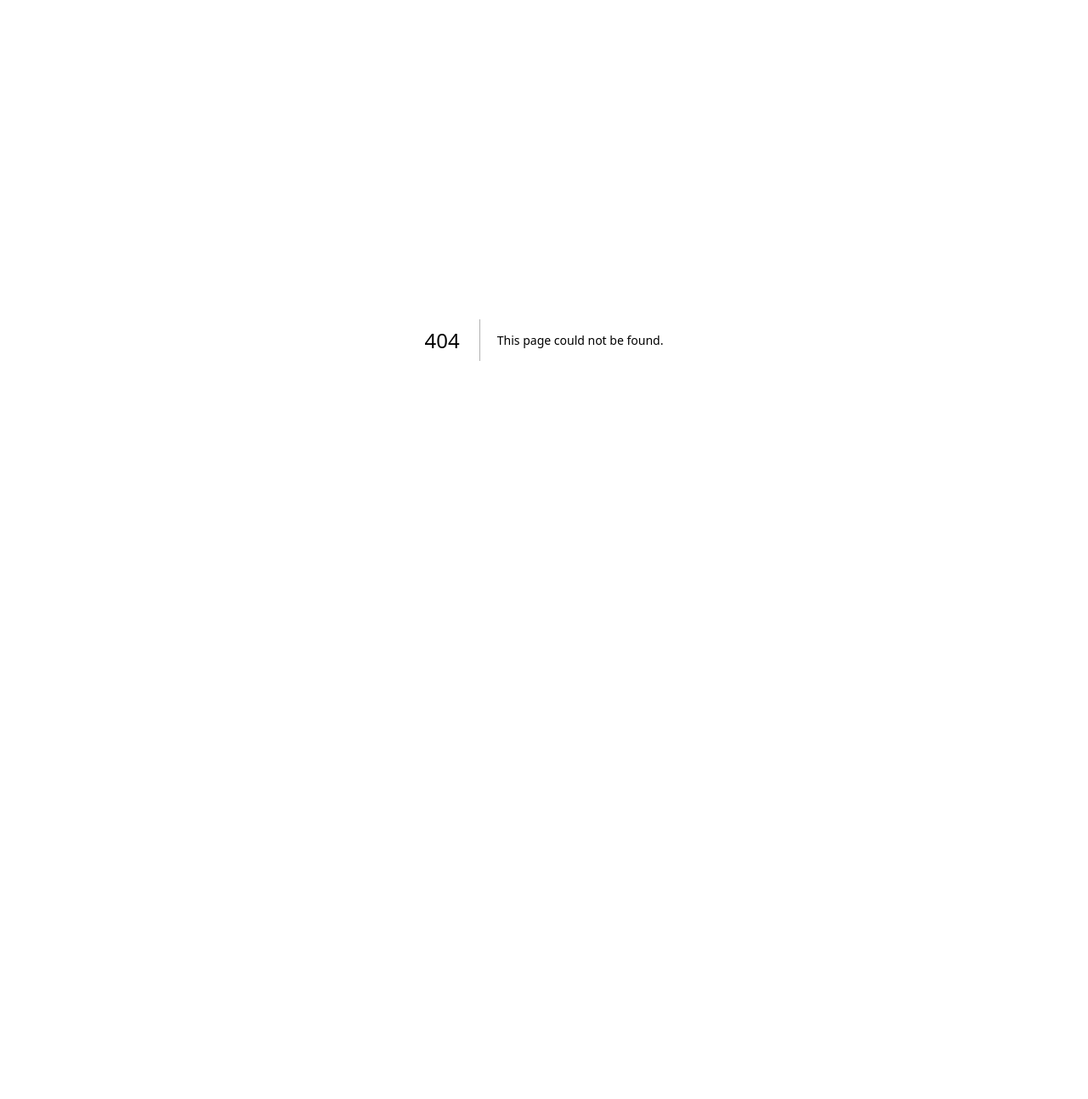
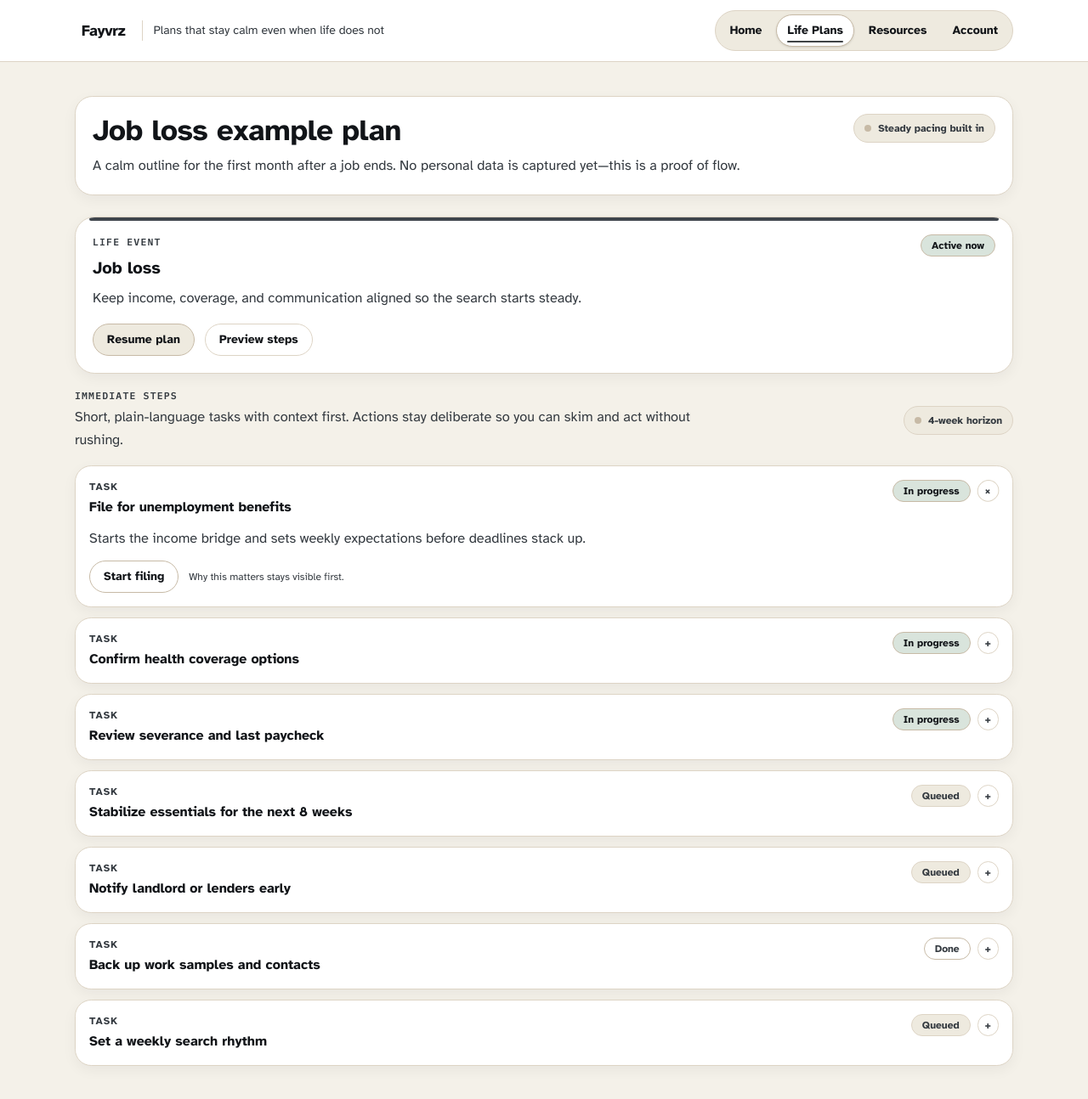
Before and after one commit to bigwest1/fayvrz_rep, a Next.js app: page /life-plans/example in a window 1280 px wide. Before the commit this address had no page. Shown: the top 1294 px of the page at 85% size. Before the commit the page ends 800 px from the top, so only its background shows below. Built offline with nearby package versions, Linux system fonts and the light colour scheme.

Commit message:
feat: add motion foundation and example life plan page

```diff
--- /dev/null
+++ b/src/app/(app)/life-plans/example/page.tsx
@@ -0,0 +1,97 @@
+import { AppShell } from "@/components/layout/AppShell";
+import { LifeEventCard } from "@/components/life-events/LifeEventCard";
+import { TaskCard } from "@/components/life-events/TaskCard";
+
+type Task = {
+  title: string;
+  reason: string;
+  status: "upcoming" | "active" | "completed";
+  actionLabel?: string;
+  defaultOpen?: boolean;
+};
+
+const tasks: Task[] = [
+  {
+    title: "File for unemployment benefits",
+    reason: "Starts the income bridge and sets weekly expectations before deadlines stack up.",
+    status: "active",
+    actionLabel: "Start filing",
+    defaultOpen: true,
+  },
+  {
+    title: "Confirm health coverage options",
+    reason: "Compare COBRA and marketplace dates now to avoid gaps and surprise bills.",
+    status: "active",
+    actionLabel: "Review coverage paths",
+  },
+  {
+    title: "Review severance and last paycheck",
+    reason: "Check PTO payout, non-compete language, and final taxes while details are fresh.",
+    status: "active",
+    actionLabel: "Open checklist",
+  },
+  {
+    title: "Stabilize essentials for the next 8 weeks",
+    reason: "Prioritize housing, food, and utilities first so you can plan the search calmly.",
+    status: "upcoming",
+    actionLabel: "Draft budget note",
+  },
+  {
+    title: "Notify landlord or lenders early",
+    reason: "Early notice keeps options open for payment plans instead of urgent notices later.",
+    status: "upcoming",
+    actionLabel: "Draft outreach",
+  },
+  {
+    title: "Back up work samples and contacts",
+    reason: "Save references and portfolio pieces before accounts close so you stay ready.",
+    status: "completed",
+    actionLabel: "Review saved items",
+  },
+  {
+    title: "Set a weekly search rhythm",
+    reason: "Block time for applications, outreach, and rest to prevent burnout in week one.",
+    status: "upcoming",
+    actionLabel: "Outline routine",
+  },
+];
+
+export default function ExampleLifePlanPage() {
+  return (
+    <AppShell
+      activePath="/life-plans"
+      title="Job loss example plan"
+      description="A calm outline for the first month after a job ends. No personal data is captured yet—this is a proof of flow."
+    >
+      <LifeEventCard
+        title="Job loss"
+        status="active"
+        context="Keep income, coverage, and communication aligned so the search starts steady."
+        primaryAction={{ label: "Resume plan", href: "/life-plans/example" }}
+        secondaryAction={{ label: "Preview steps", href: "#tasks" }}
+      />
+
+      <section id="tasks" className="space-y-4">
+        <div className="flex flex-col gap-2 sm:flex-row sm:items-center sm:justify-between">
+          <div className="space-y-1">
+            <p className="type-meta">Immediate steps</p>
+            <p className="type-body max-w-3xl">
+              Short, plain-language tasks with context first. Actions stay deliberate so you can skim
+              and act without rushing.
+            </p>
+          </div>
+          <div className="inline-flex items-center gap-2 rounded-full border border-[color:var(--color-border)] bg-[color:var(--color-surface-muted)] px-3 py-2 text-xs font-semibold text-[color:var(--color-text-muted)]">
+            <span className="h-2 w-2 rounded-full bg-[color:var(--color-border-strong)]" />
+            4-week horizon
+          </div>
+        </div>
+
+        <div className="grid gap-3">
+          {tasks.map((task) => (
+            <TaskCard key={task.title} {...task} />
+          ))}
+        </div>
+      </section>
+    </AppShell>
+  );
+}
--- a/src/app/globals.css
+++ b/src/app/globals.css
@@ -127,6 +127,63 @@ a {
   background: var(--color-surface-muted);
 }
 
+.nav-link-motion {
+  transition:
+    color var(--motion-fast) var(--motion-ease-standard),
+    background-color var(--motion-fast) var(--motion-ease-standard),
+    border-color var(--motion-fast) var(--motion-ease-standard),
+    transform var(--motion-fast) var(--motion-ease-standard);
+}
+
+.nav-link-motion:hover,
+.nav-link-motion:focus-visible {
+  transform: translateY(-1px);
+}
+
+[data-animate="life-event"] {
+  animation: fade-rise var(--motion-base) var(--motion-ease-entrance) both;
+}
+
+.task-card {
+  transition:
+    border-color var(--motion-base) var(--motion-ease-subtle),
+    box-shadow var(--motion-base) var(--motion-ease-subtle),
+    background-color var(--motion-base) var(--motion-ease-subtle);
+}
+
+.task-card__content {
+  max-height: 0;
+  opacity: 0;
+  overflow: hidden;
+  transform: translateY(-6px);
+  transition:
+    max-height var(--motion-gentle) var(--motion-ease-subtle),
+    opacity var(--motion-base) var(--motion-ease-subtle),
+    transform var(--motion-base) var(--motion-ease-subtle);
+}
+
+.task-card[open] .task-card__content {
+  max-height: 32rem;
+  opacity: 1;
+  transform: translateY(0);
+}
+
+.task-card:focus-within {
+  border-color: var(--color-border-strong);
+  box-shadow: var(--shadow-lifted);
+}
+
+@keyframes fade-rise {
+  from {
+    opacity: 0;
+    transform: translateY(10px);
+  }
+  to {
+    opacity: 1;
+    transform: translateY(0);
+  }
+}
+
 @media (prefers-reduced-motion: reduce) {
   * {
     animation-duration: 0ms !important;
--- a/src/components/layout/AppShell.tsx
+++ b/src/components/layout/AppShell.tsx
@@ -47,7 +47,7 @@ export function AppShell({ children, activePath, title, description }: AppShellP
                   href={item.href}
                   aria-current={isActive ? "page" : undefined}
                   className={[
-                    "group relative inline-flex items-center gap-2 rounded-full px-3 py-2 text-sm font-semibold whitespace-nowrap",
+                    "nav-link-motion group relative inline-flex items-center gap-2 rounded-full px-3 py-2 text-sm font-semibold whitespace-nowrap",
                     "transition-colors duration-[var(--motion-fast)] ease-[var(--motion-ease-standard)]",
                     isActive
                       ? "border border-[color:var(--color-border-strong)] bg-[color:var(--color-surface)] text-[color:var(--color-text)] shadow-sm"
--- a/src/components/life-events/TaskCard.tsx
+++ b/src/components/life-events/TaskCard.tsx
@@ -34,7 +34,7 @@ export function TaskCard({
     <details
       data-status={status}
       data-animate="task"
-      className="group relative overflow-hidden rounded-[var(--radius-lg)] border border-[color:var(--color-border)] bg-[color:var(--color-surface)] p-4 shadow-[var(--shadow-subtle)] transition-colors duration-[var(--motion-base)] ease-[var(--motion-ease-subtle)] [&>summary]:list-none [&>summary::-webkit-details-marker]:hidden"
+      className="task-card group relative overflow-hidden rounded-[var(--radius-lg)] border border-[color:var(--color-border)] bg-[color:var(--color-surface)] p-4 shadow-[var(--shadow-subtle)] transition-colors duration-[var(--motion-base)] ease-[var(--motion-ease-subtle)] [&>summary]:list-none [&>summary::-webkit-details-marker]:hidden"
       open={defaultOpen}
     >
       <summary className="flex cursor-pointer items-start justify-between gap-3">
@@ -59,7 +59,7 @@ export function TaskCard({
         </div>
       </summary>
 
-      <div className="mt-3 space-y-3">
+      <div className="task-card__content mt-3 space-y-3">
         <p className="type-body text-[color:var(--color-text-muted)]">{reason}</p>
         <div className="flex flex-wrap items-center gap-3">
           <button
--- /dev/null
+++ b/src/lib/motion.ts
@@ -0,0 +1,22 @@
+import { motion as motionTokens } from "@/styles/tokens";
+
+export const durations = {
+  fast: motionTokens.durations.fast,
+  base: motionTokens.durations.base,
+  gentle: motionTokens.durations.gentle,
+} as const;
+
+export const easing = {
+  standard: motionTokens.easing.standard,
+  subtle: motionTokens.easing.subtle,
+  entrance: motionTokens.easing.entrance,
+} as const;
+
+export const prefersReducedMotionQuery = motionTokens.prefersReduced;
+
+export function prefersReducedMotion(): boolean {
+  if (typeof window === "undefined" || typeof window.matchMedia !== "function") {
+    return false;
+  }
+  return window.matchMedia(prefersReducedMotionQuery).matches;
+}
```
